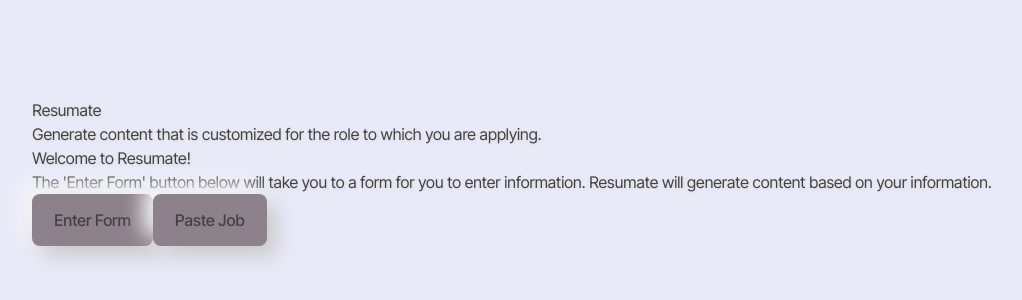
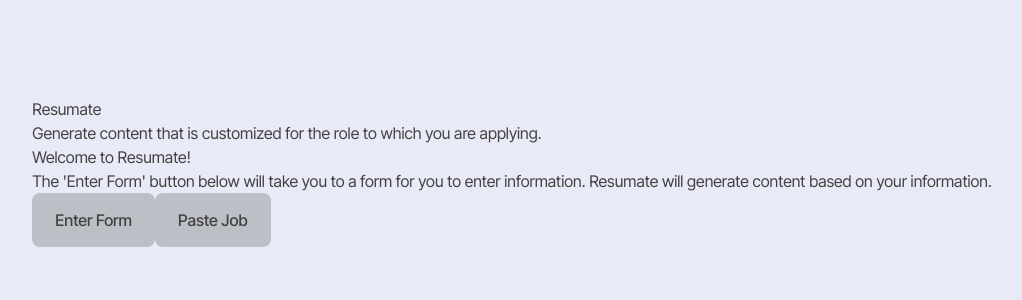
Before and after one commit to GeorgeCloud/Resumate, a React (Vite) app in the folder client/: page / in a window 1280 px wide. Shown: the part 228-528 px from the top of the page, without its empty margins (128-1150 px from the left). Built offline with nearby package versions, Linux system fonts and the light colour scheme.

Commit message:
add new color scheme and remove the text and box shadow

```diff
--- a/client/src/index.css
+++ b/client/src/index.css
@@ -10,9 +10,9 @@
   :root {
     --text: #444140;
     --background: #e8eaf8;
-    --primary: #8d818c;
-    --secondary: #e2dadb;
-    --accent: #556b7c;
+    --primary: #bac0c5;
+    --secondary: #dbd9dc;
+    --accent: #586162;
   }
 }
 
@@ -20,9 +20,9 @@
   :root {
     --text: #bfbcbb;
     --background: #444140;
-    --primary: #7e727d;
-    --secondary: #251d1e;
-    --accent: #8399aa;
+    --primary: #9fa7a8;
+    --secondary: #cbc4cf;
+    --accent: #3a4045;
   }
 }
 
@@ -57,7 +57,6 @@
   justify-content: center;
   align-items: center;
   min-height: 100vh;
-  text-shadow: 1px 1px 3px rgba(211, 210, 210, 0.76);
 }
 
 #root {
@@ -73,7 +72,7 @@
 }
 
 button {
-  border: 2px solid transparent;
+  border: 3px solid transparent;
   font-size: 1em;
   font-weight: 500;
   background-color: var(--primary);
@@ -82,8 +81,6 @@
   transition: border-color 0.25s;
   padding: 0.75rem 1.25rem;
   border-radius: 8px;
-  box-shadow: 10px 10px 20px #cacaca,
-    -10px -10px 20px #f6f6f6;
 }
 
 button:hover {
```
